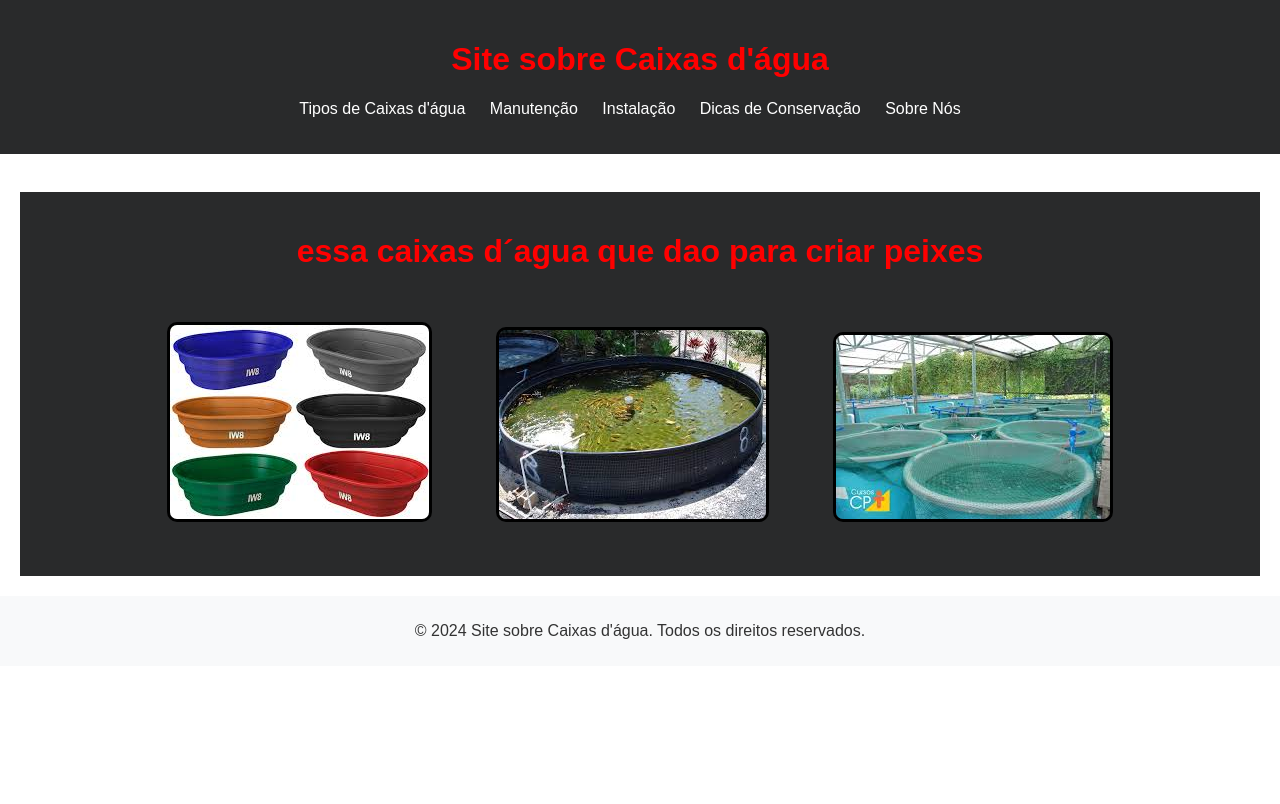
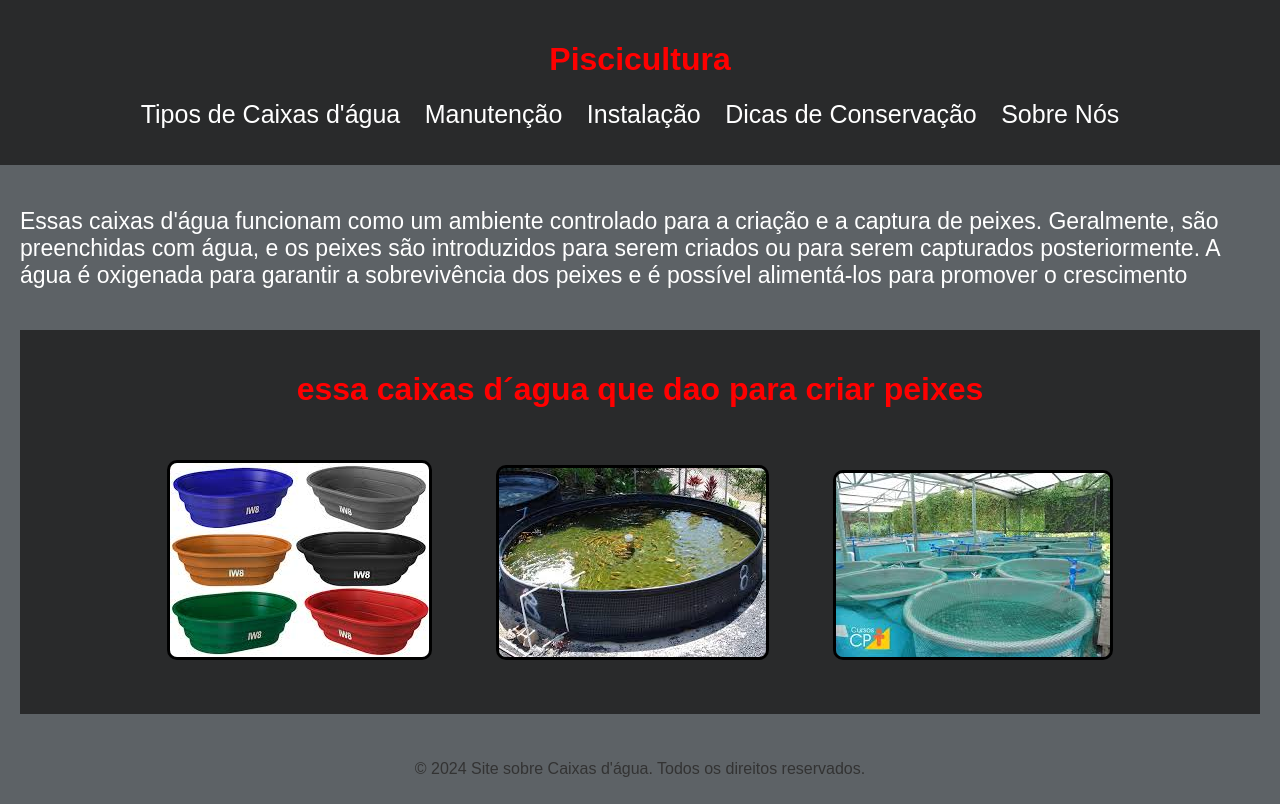
Before and after one commit to murielgaldino/agrim24, a plain HTML site: page index.html in a window 1280 px wide. Drawn offline with Linux system fonts and the light colour scheme.

Commit message:
Add files via upload

```diff
--- a/index.html
+++ b/index.html
@@ -8,7 +8,7 @@
 </head>
 <body>
     <header>
-        <h1>Site sobre Caixas d'água</h1>
+        <h1>Piscicultura</h1>
         <nav>
             <ul>
                 <li><a href="#tipos">Tipos de Caixas d'água</a></li>
@@ -20,7 +20,9 @@
         </nav>
     </header>
     <main>
-        <!-- Conteúdo da página inicial aqui -->
+       <div class="texto-caixa">
+        <p>Essas caixas d'água funcionam como um ambiente controlado para a criação e a captura de peixes. Geralmente, são preenchidas com água, e os peixes são introduzidos para serem criados ou para serem capturados posteriormente. A água é oxigenada para garantir a sobrevivência dos peixes e é possível alimentá-los para promover o crescimento</p>
+       </div>
 
     </br>
     <header>
--- a/styles.css
+++ b/styles.css
@@ -2,6 +2,7 @@ body {
     font-family: Arial, sans-serif;
     margin: 0;
     padding: 0;
+    background-color: #5d6266;
 }
 
 header {
@@ -22,8 +23,9 @@ nav ul li {
 }
 
 nav ul li a {
-    color: #fff;
+    color: #ffffff;
     text-decoration: none;
+    font-size: 25px;
 }
 
 main {
@@ -31,14 +33,15 @@ main {
 }
 
 footer {
-    background-color: #f8f9fa;
+    background-color: #5d6266;
     color: #333;
     padding: 10px 20px;
     text-align: center;
 }
 
 h3 {
-    font-size: 30px;
+    font-size: 25px;
+
 }
 
 
@@ -64,3 +67,8 @@ h3 {
     border-radius: 10px;
 
 }
+
+.texto-caixa {
+    font-size: 23px;
+    color: #ffffff;
+}
```
